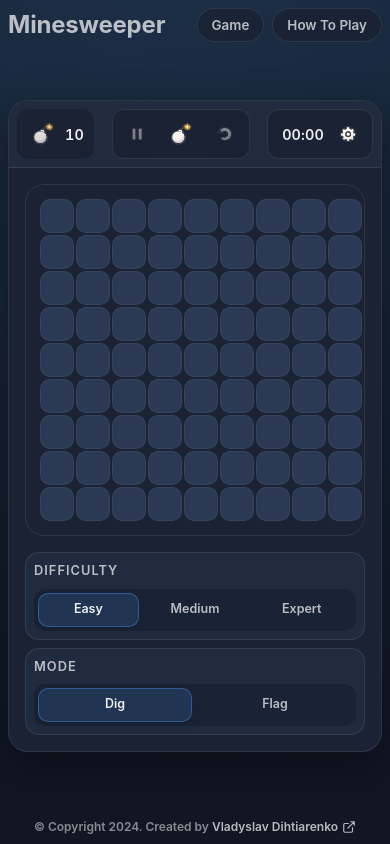
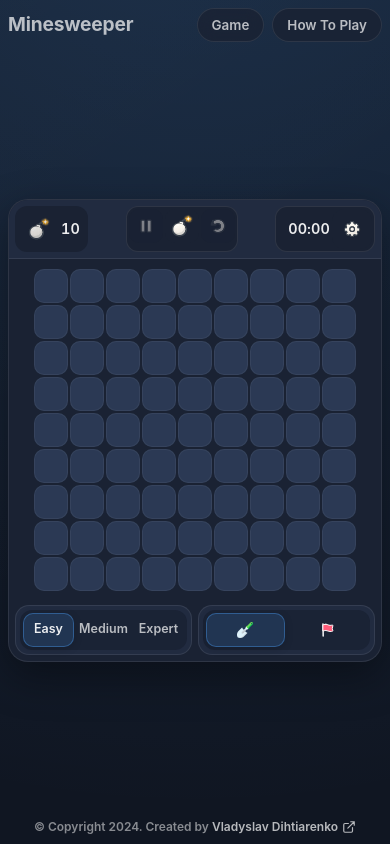
Before and after one commit to VladislavDegtyarenko/react-minesweeper, a Next.js app: page / in a window 390 px wide. Built offline with nearby package versions, Linux system fonts and the light colour scheme; no server answers.

Commit message:
feature: mobile layout improvements

```diff
--- a/src/components/Game/components/Board/styles.module.scss
+++ b/src/components/Game/components/Board/styles.module.scss
@@ -20,25 +20,27 @@
   max-width: 100%;
   max-height: calc(100dvh - 260px);
   transition: border-color var(--duration-hover) var(--easing-standard);
-}
 
-.board::-webkit-scrollbar {
+  &::-webkit-scrollbar {
     width: 8px;
     height: 8px;
   }
 
-.board::-webkit-scrollbar-thumb {
+  &::-webkit-scrollbar-thumb {
     background: rgba(255, 255, 255, 0.18);
     border-radius: 999px;
   }
 
-.board::-webkit-scrollbar-corner {
+  &::-webkit-scrollbar-corner {
     background: transparent;
+  }
 }
 
 @media screen and (max-width: 768px) {
   .board {
-    padding: 14px;
-    max-height: calc(100dvh - 232px);
+    padding: 10px;
+    max-height: calc(100dvh - 188px);
+    border: none;
+    border-radius: 0;
   }
 }
--- a/src/components/Game/components/GameHeader/styles.module.scss
+++ b/src/components/Game/components/GameHeader/styles.module.scss
@@ -78,29 +78,39 @@ div.timer {
 
 @media screen and (max-width: 768px) {
   .header {
-    gap: 6px;
-    padding: 8px;
+    gap: 4px;
+    padding: 6px;
   }
 
   .headerLabel {
     min-width: 0;
-    padding: 0 10px;
+    min-height: 30px;
+    padding: 0 8px;
   }
 
   .minesLeft {
     width: auto;
-    min-width: 77px;
+    min-width: 70px;
   }
 
   .headerButtons {
     justify-self: stretch;
+    gap: 2px;
+    padding: 2px;
   }
 
   .toolbarRight {
     justify-self: end;
+    gap: 2px;
+    padding: 2px;
   }
 
   .headerButtons::-webkit-scrollbar {
     display: none;
   }
+
+  .controlButton {
+    width: 34px;
+    height: 34px;
+  }
 }
--- a/src/components/Game/components/SelectDigFlag/index.tsx
+++ b/src/components/Game/components/SelectDigFlag/index.tsx
@@ -3,21 +3,45 @@ import { setDigFlag } from '@/store/settings/actions';
 import { selectControlMode, selectDigFlag } from '@/store/settings/selectors';
 import ToggleGroup from '@/components/ui/ToggleGroup';
 import ToggleGroupItem from '@/components/ui/ToggleGroupItem';
-
 import classNames from 'classnames/bind';
-const cx = classNames.bind(styles);
+import { useIsMobileViewport } from '@/hooks';
+import type { ReactNode } from 'react';
 import styles from './styles.module.scss';
 
+const cx = classNames.bind(styles);
+
 const DIG_FLAG_LABEL = 'Mode';
-
-export const DIG_FLAG_OPTIONS = [
-  { value: DigFlag.Dig, label: String(DigFlag.Dig) },
-  { value: DigFlag.Flag, label: String(DigFlag.Flag) },
+const DIG_FLAG_OPTIONS: { value: DigFlag; label: string; icon: ReactNode }[] = [
+  {
+    value: DigFlag.Dig,
+    label: String(DigFlag.Dig),
+    icon: (
+      <img
+        src="/themes/blue-graphite/icons/shovel.png"
+        alt=""
+        aria-hidden="true"
+        className={cx('itemIcon', 'digIcon')}
+      />
+    ),
+  },
+  {
+    value: DigFlag.Flag,
+    label: String(DigFlag.Flag),
+    icon: (
+      <img
+        src="/themes/blue-graphite/icons/Flag.svg"
+        alt=""
+        aria-hidden="true"
+        className={cx('itemIcon', 'flagIcon')}
+      />
+    ),
+  },
 ];
 
 const SelectDigFlag = () => {
   const controlMode = useSettingsStore(selectControlMode);
   const digFlag = useSettingsStore(selectDigFlag);
+  const isMobileViewport = useIsMobileViewport();
 
   if (controlMode !== ControlModes.Toggle) {
     return null;
@@ -33,7 +57,7 @@ const SelectDigFlag = () => {
 
   return (
     <ToggleGroup
-      label={DIG_FLAG_LABEL}
+      label={isMobileViewport ? undefined : DIG_FLAG_LABEL}
       type="single"
       value={digFlag}
       defaultValue={digFlag}
@@ -49,7 +73,8 @@ const SelectDigFlag = () => {
           <ToggleGroupItem
             key={option.value}
             value={option.value}
-            label={option.label}
+            label={isMobileViewport ? option.icon : option.label}
+            ariaLabel={option.label}
             className={cx('item')}
           />
         );
--- a/src/components/Game/components/SelectDigFlag/styles.module.scss
+++ b/src/components/Game/components/SelectDigFlag/styles.module.scss
@@ -31,10 +31,37 @@
   flex: 1;
 }
 
+.itemIcon {
+  width: 1.2rem;
+  height: 1.2rem;
+  object-fit: contain;
+  pointer-events: none;
+  user-select: none;
+}
+
+.digIcon {
+  filter: brightness(1.15);
+}
+
 @media screen and (max-width: 768px) {
   .wrapper {
-    flex-direction: column;
-    align-items: stretch;
-    gap: 8px;
+    gap: 0;
+    padding: 4px;
+    width: 100%;
+    min-width: 0;
+  }
+
+  .group {
+    gap: 4px;
+    padding: 3px;
+  }
+
+  .item {
+    min-width: 44px;
+  }
+
+  .itemIcon {
+    width: 1rem;
+    height: 1rem;
   }
 }
--- a/src/components/Game/components/SelectLevelToggleGroup/index.tsx
+++ b/src/components/Game/components/SelectLevelToggleGroup/index.tsx
@@ -6,6 +6,7 @@ import { useGameStore } from '@/store/game';
 import { requestLevelChange } from '@/store/game/actions';
 import ToggleGroup from '@/components/ui/ToggleGroup';
 import ToggleGroupItem from '@/components/ui/ToggleGroupItem';
+import { useIsMobileViewport } from '@/hooks';
 import styles from './styles.module.scss';
 
 const cx = classNames.bind(styles);
@@ -18,6 +19,7 @@ const LEVEL_OPTIONS = LEVELS_CONFIG.map((level) => ({
 
 const SelectLevelToggleGroup = memo(() => {
   const selectedLevelId = useGameStore((state) => state.level).id;
+  const isMobileViewport = useIsMobileViewport();
 
   const handleLevelChange = (value: string) => {
     if (!value) {
@@ -29,7 +31,7 @@ const SelectLevelToggleGroup = memo(() => {
 
   return (
     <ToggleGroup
-      label={LEVEL_TOGGLE_LABEL}
+      label={isMobileViewport ? undefined : LEVEL_TOGGLE_LABEL}
       type="single"
       value={selectedLevelId}
       defaultValue={selectedLevelId}
--- a/src/components/Game/components/SelectLevelToggleGroup/styles.module.scss
+++ b/src/components/Game/components/SelectLevelToggleGroup/styles.module.scss
@@ -7,6 +7,8 @@
   background-color: var(--surface-2);
   border: 1px solid var(--border);
   border-radius: var(--radius-segment);
+  width: 100%;
+  min-width: 0;
 }
 
 .group {
@@ -33,8 +35,17 @@
 
 @media screen and (max-width: 768px) {
   .wrapper {
-    flex-direction: column;
-    align-items: stretch;
-    gap: 8px;
+    gap: 0;
+    padding: 4px;
+  }
+
+  .group {
+    gap: 4px;
+    padding: 3px;
+  }
+
+  .item {
+    min-width: 0;
+    padding-inline: 0.55rem;
   }
 }
--- a/src/components/Game/styles.module.scss
+++ b/src/components/Game/styles.module.scss
@@ -54,3 +54,30 @@
   flex-direction: column;
   gap: var(--space-1);
 }
+
+@media screen and (max-width: 768px) {
+  .gameAbsoluteContainer {
+    padding-top: var(--space-1);
+  }
+
+  .game {
+    width: 100%;
+  }
+
+  .boardArea {
+    padding: 0;
+    --game-header-height: 57px;
+  }
+
+  .footerArea {
+    padding: 4px 6px 6px;
+    flex-direction: row;
+    align-items: stretch;
+    gap: 6px;
+
+    > * {
+      flex: 1 1 0;
+      min-width: 0;
+    }
+  }
+}
--- a/src/components/Header/styles.module.scss
+++ b/src/components/Header/styles.module.scss
@@ -20,6 +20,10 @@
 
   @media screen and (max-width: 768px) {
     padding: var(--space-1) 0;
+
+    .logo {
+      font-size: 1.2rem;
+    }
   }
 
   ul {
--- a/src/components/ui/ToggleGroupItem/index.tsx
+++ b/src/components/ui/ToggleGroupItem/index.tsx
@@ -1,22 +1,31 @@
 import { ToggleGroup } from 'radix-ui';
-
 import classNames from 'classnames/bind';
+import type { ReactNode } from 'react';
 import styles from './styles.module.scss';
-const cx = classNames.bind(styles);
 
 type Props = {
   value: number | string;
-  label: string;
+  label: ReactNode;
+  ariaLabel?: string;
+  title?: string;
   className?: string;
 };
 
-const ToggleGroupItem = ({ value, label, className }: Props) => {
+const cx = classNames.bind(styles);
+
+const ToggleGroupItem = ({
+  value,
+  label,
+  ariaLabel,
+  title,
+  className,
+}: Props) => {
   return (
     <ToggleGroup.Item
       className={cx('toggleGroupItem', className)}
       value={String(value)}
-      aria-label={label}
-      title={label}
+      aria-label={ariaLabel ?? String(value)}
+      title={title ?? ariaLabel ?? String(value)}
     >
       {label || value}
     </ToggleGroup.Item>
```
Also changed, not shown: public/themes/blue-graphite/icons/shovel.png (added). Lines whose indentation alone changed are shown as unchanged.
